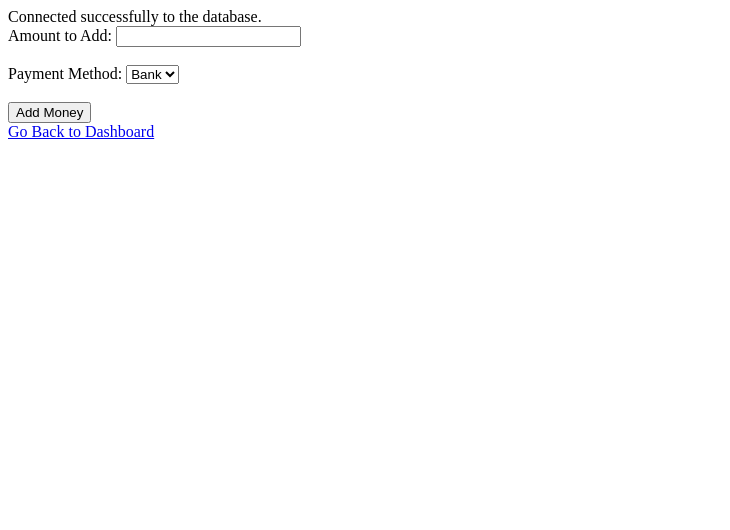
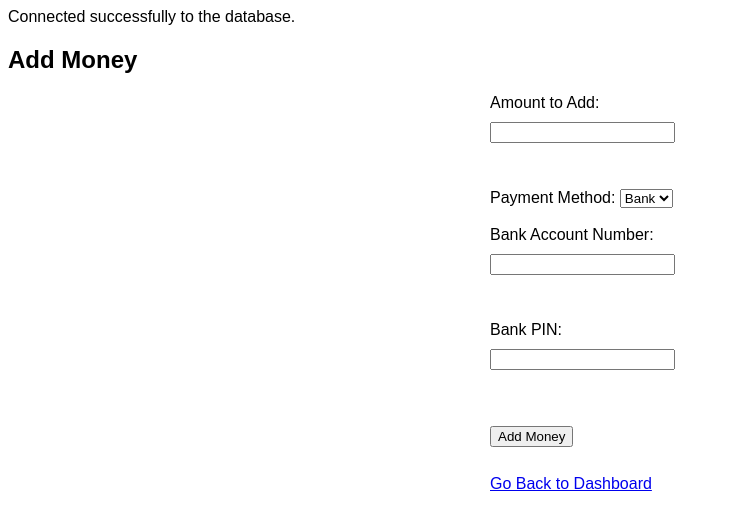
Before and after one commit to Anikalfa/black_box, a PHP site: page /add_money_button.php in a window 1280 px wide. Shown: the top 530 px of the page, without its empty margins (0-730 px from the left). Run offline with PHP 8.4, Linux system fonts and the light colour scheme; the visitor is signed in with stand-in values (Sample User, id 1).

Commit message:
Update add_money_button.php

```diff
--- a/bkash_project/add_money_button.php
+++ b/bkash_project/add_money_button.php
@@ -9,42 +9,115 @@
 
 $user_id = $_SESSION['user_id'];
 
-// Handle Add Money Form
 if ($_SERVER["REQUEST_METHOD"] == "POST") {
     $amount = $_POST['amount'];
     $payment_method = $_POST['payment_method'];
     $transaction_id = uniqid("txn_");
 
-    // Insert into the add_money table
+    // Validate payment details
+    if ($payment_method == "bank") {
+        $bank_account = $_POST['bank_account'];
+        $bank_pin = $_POST['bank_pin'];
+
+        if (empty($bank_account) || empty($bank_pin)) {
+            echo "<p style='color:red;'>Bank account and PIN are required!</p>";
+            exit();
+        }
+    } elseif ($payment_method == "card") {
+        $card_number = $_POST['card_number'];
+        $cvv = $_POST['cvv'];
+
+        if (empty($card_number) || empty($cvv)) {
+            echo "<p style='color:red;'>Card number and CVV are required!</p>";
+            exit();
+        }
+    }
+
+    // Insert into add_money table
     $sql = "INSERT INTO add_money (user_id, amount, payment_method, transaction_id, status)
             VALUES (?, ?, ?, ?, 'pending')";
     $stmt = $conn->prepare($sql);
     $stmt->bind_param("idss", $user_id, $amount, $payment_method, $transaction_id);
 
     if ($stmt->execute()) {
-        // Update user balance after adding money
+        // Update user balance
         $conn->query("UPDATE users SET balance = balance + $amount WHERE id = $user_id");
-        echo "<p>Money added successfully! Your new balance is: $" . number_format($amount + $_SESSION['balance'], 2) . "</p>";
+
+        // Get the new balance
+        $balance_result = $conn->query("SELECT balance FROM users WHERE id = $user_id");
+        $row = $balance_result->fetch_assoc();
+        $new_balance = $row['balance'];
+
+        // Insert into transactions table
+        $receiver_id = NULL; // Since this is an "Add Money" transaction, there's no specific receiver
+        $transaction_type = "add_money";
+        $description = "Added money via $payment_method";
+
+        $transaction_sql = "INSERT INTO transactions (sender_id, receiver_id, amount, type, description, transaction_id)
+                            VALUES (?, ?, ?, ?, ?, ?)";
+        $transaction_stmt = $conn->prepare($transaction_sql);
+        $transaction_stmt->bind_param("iidsss", $user_id, $receiver_id, $amount, $transaction_type, $description, $transaction_id);
+
+        if ($transaction_stmt->execute()) {
+            echo "<p>Money added successfully! Your new balance is: ৳" . number_format($new_balance, 2) . "</p>";
+        } else {
+            echo "<p style='color:red;'>Error inserting transaction record: " . $transaction_stmt->error . "</p>";
+        }
     } else {
         echo "<p style='color:red;'>Error: " . $stmt->error . "</p>";
     }
 }
+?>
+<!DOCTYPE html>
+<html lang="en">
+<head>
+    <meta charset="UTF-8">
+    <meta name="viewport" content="width=device-width, initial-scale=1.0">
+    <title>Add Money</title>
+    <link rel="stylesheet" href="css/style.css">
+</head>
+<body>
 
-?>
+<h2>Add Money</h2>
+
 
 <form method="post">
     <label for="amount">Amount to Add:</label>
     <input type="number" name="amount" required><br><br>
 
     <label for="payment_method">Payment Method:</label>
-    <select name="payment_method" required>
+    <select name="payment_method" id="payment_method" required onchange="togglePaymentFields()">
         <option value="bank">Bank</option>
         <option value="card">Card</option>
     </select><br><br>
 
+    <!-- Bank Payment Fields -->
+    <div id="bank_fields">
+        <label for="bank_account">Bank Account Number:</label>
+        <input type="text" name="bank_account"><br><br>
+
+        <label for="bank_pin">Bank PIN:</label>
+        <input type="password" name="bank_pin"><br><br>
+    </div>
+
+    <!-- Card Payment Fields -->
+    <div id="card_fields" style="display:none;">
+        <label for="card_number">Card Number:</label>
+        <input type="text" name="card_number"><br><br>
+
+        <label for="cvv">CVV:</label>
+        <input type="password" name="cvv"><br><br>
+    </div>
+
     <button type="submit">Add Money</button>
-
-
     <br>
     <a href="dashboard.php">Go Back to Dashboard</a>
 </form>
+
+<script>
+function togglePaymentFields() {
+    var method = document.getElementById("payment_method").value;
+    document.getElementById("bank_fields").style.display = (method == "bank") ? "block" : "none";
+    document.getElementById("card_fields").style.display = (method == "card") ? "block" : "none";
+}
+</script>
```
